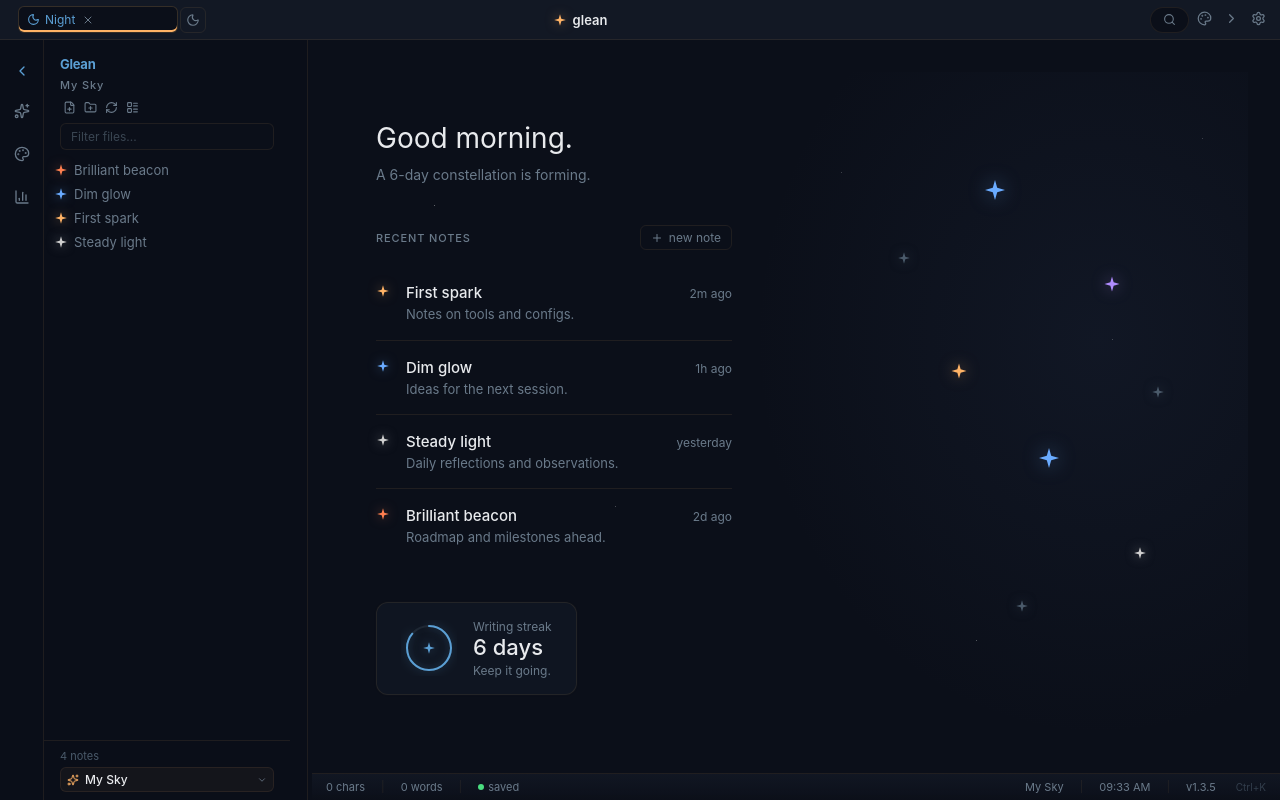
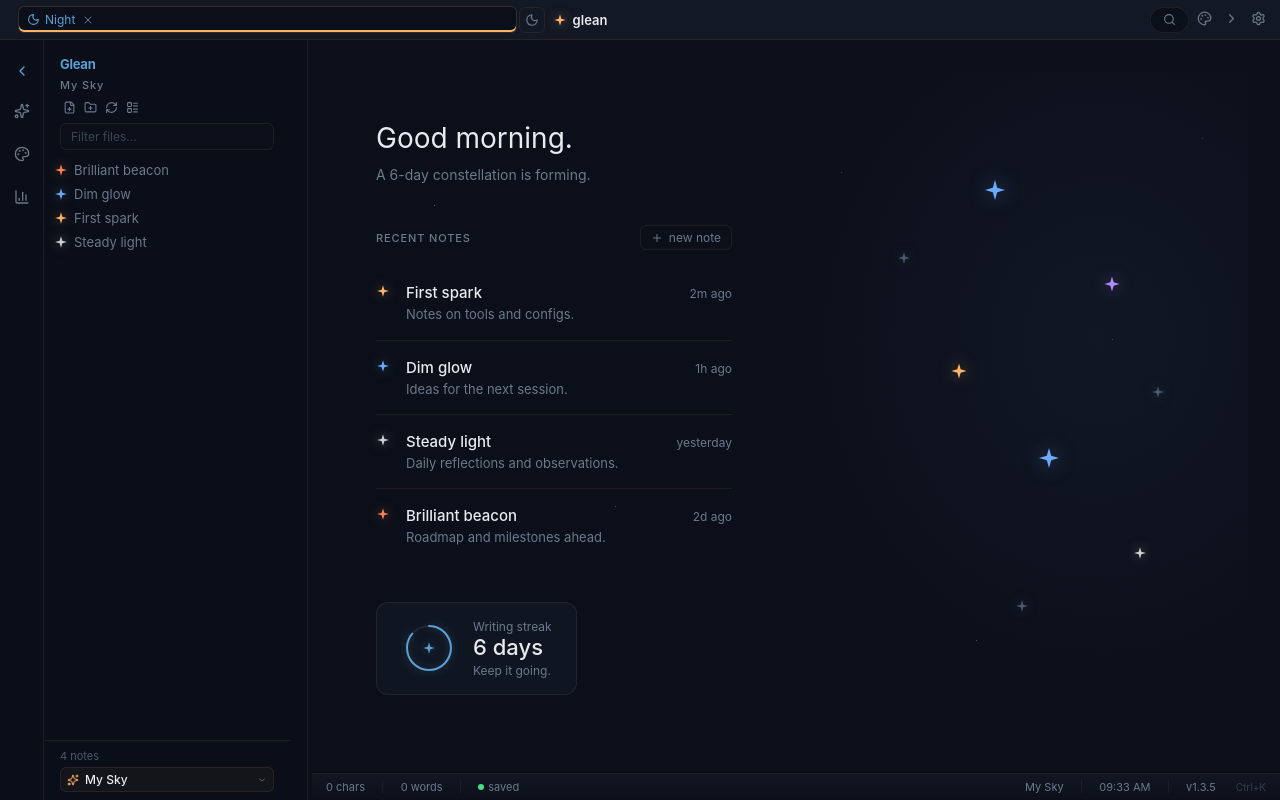
Before and after one commit to rokuroo171/glean, a React (Vite) app in the folder frontend/: page / in a window 1280 px wide. Built offline with nearby package versions, Linux system fonts and the light colour scheme.

Commit message:
feat: equal-width tabs with spam-close delay
All tabs share space equally (flex:1 1 0). When a tab is closed
it fades to 50% opacity and stays in layout for 300ms before
actually closing — so you can spam-close multiple tabs without
your cursor drifting off the X buttons.

```diff
--- a/frontend/src/components/TabBar.jsx
+++ b/frontend/src/components/TabBar.jsx
@@ -1,3 +1,4 @@
+import { useState, useRef, useCallback } from 'react'
 import { motion, AnimatePresence } from 'motion/react'
 import { colors } from '../lib/theme'
 import StarIcon from './StarIcon'
@@ -9,6 +10,22 @@ const noDrag = { '--wails-draggable': 'no-drag' }
 
 export default function TabBar({ tabs, activeId, onSelect, onClose, onNew, onSettings, onCustomize, onCommand, pseudoTab, onClosePseudo, detailsOpen, onToggleDetails }) {
   const pseudoLabel = pseudoTab === 'stats' ? 'Sky overview' : pseudoTab === 'customization' ? 'Customization' : 'Settings'
+  const [closing, setClosing] = useState(new Set())
+  const timers = useRef({})
+
+  const handleClose = useCallback((id) => {
+    // Mark as closing — tab stays in layout so others don't shift
+    setClosing(prev => new Set([...prev, id]))
+    // Actually close after 300ms delay
+    timers.current[id] = setTimeout(() => {
+      onClose(id)
+      setClosing(prev => { const n = new Set(prev); n.delete(id); return n })
+      delete timers.current[id]
+    }, 300)
+  }, [onClose])
+
+  // Visible tabs = all tabs (closing ones stay for layout)
+  const visibleCount = tabs.length
 
   return (
     <div
@@ -18,31 +35,34 @@ export default function TabBar({ tabs, activeId, onSelect, onClose, onNew, onSet
       {/* Left: sidebar toggle */}
       <div style={{ flexShrink: 0, ...noDrag }}>{/* sidebar icon lives in Workspace */}</div>
 
-      {/* Tabs — Chrome-style: equal width, shrink together */}
+      {/* Tabs — equal width, share space evenly */}
       <div style={{ display: 'flex', alignItems: 'center', gap: 2, flex: 1, minWidth: 0, overflow: 'hidden' }}>
-        <AnimatePresence initial={false} mode="popLayout">
+        <AnimatePresence initial={false}>
           {tabs.map(t => {
             const active = t.id === activeId
+            const isClosing = closing.has(t.id)
             return (
-              <motion.div key={t.id} layout
+              <motion.div key={t.id}
                 initial={{ opacity: 0, scaleX: 0.8 }}
-                animate={{ opacity: 1, scaleX: 1 }}
+                animate={{ opacity: isClosing ? 0.5 : 1, scaleX: 1 }}
                 exit={{ opacity: 0, scaleX: 0.8 }}
                 transition={{ duration: 0.18, ease: [0.22, 1, 0.36, 1] }}
-                onClick={() => onSelect(t.id)}
+                onClick={() => !isClosing && onSelect(t.id)}
                 style={{ display: 'flex', alignItems: 'center', gap: 5, padding: '5px 8px',
-                  borderRadius: 6, cursor: 'pointer', whiteSpace: 'nowrap',
-                  flex: '1 1 0', minWidth: 60, maxWidth: 160,
+                  borderRadius: 6, cursor: isClosing ? 'default' : 'pointer', whiteSpace: 'nowrap',
+                  flex: '1 1 0', minWidth: 0,
                   background: active ? colors.bg : 'transparent',
                   border: `1px solid ${active ? colors.borderStrong : 'transparent'}`,
                   boxShadow: active ? `inset 0 -2px 0 ${colors.accentWarm}` : 'none', ...noDrag }}>
                 {t.id === '__night__' ? <Icon name="moon" size={13} style={{ color: colors.accent, flexShrink: 0 }} /> : <StarIcon species={t.species} size="sm" />}
                 <span style={{ color: t.id === '__night__' ? colors.accent : colors.text, fontSize: 12, overflow: 'hidden',
                   textOverflow: 'ellipsis' }}>{t.title}</span>
-                {t.dirty && <span style={{ width: 6, height: 6, borderRadius: 3, background: colors.accentWarm, flexShrink: 0 }} />}
-                <span role="button" aria-label={`close ${t.title}`}
-                  onClick={(e) => { e.stopPropagation(); onClose(t.id) }}
-                  style={{ color: colors.textMuted, cursor: 'pointer', display: 'flex', padding: '0 2px', flexShrink: 0 }}><Icon name="x" size={12} /></span>
+                {t.dirty && !isClosing && <span style={{ width: 6, height: 6, borderRadius: 3, background: colors.accentWarm, flexShrink: 0 }} />}
+                {!isClosing && (
+                  <span role="button" aria-label={`close ${t.title}`}
+                    onClick={(e) => { e.stopPropagation(); handleClose(t.id) }}
+                    style={{ color: colors.textMuted, cursor: 'pointer', display: 'flex', padding: '0 2px', flexShrink: 0 }}><Icon name="x" size={12} /></span>
+                )}
               </motion.div>
             )
           })}
@@ -64,7 +84,7 @@ export default function TabBar({ tabs, activeId, onSelect, onClose, onNew, onSet
             display: 'flex', alignItems: 'center', justifyContent: 'center', ...noDrag }}><Icon name="moon" size={14} /></button>
       </div>
 
-      {/* Center: logo — flex item, never overlapped */}
+      {/* Center: logo — flex item */}
       <span style={{ display: 'flex', alignItems: 'center', gap: 6, color: colors.text,
         fontSize: 13, fontWeight: 600, flexShrink: 0, ...noDrag }}>
         <StarIcon species="warm" size="sm" />
```
